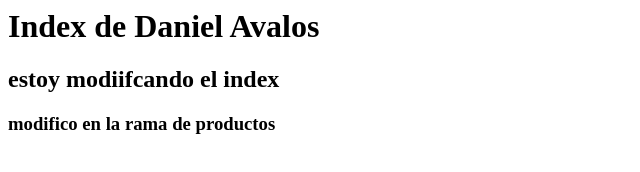
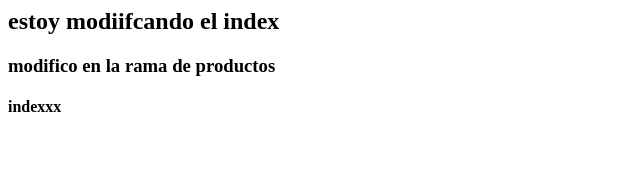
Before and after one commit to davidAvalos12/gitFINAL, a plain HTML site: page index.html in a window 1280 px wide. Shown: the whole page, without its empty margins (0-640 px from the left). Drawn offline with Linux system fonts and the light colour scheme.

Commit message:
Modificación en index en master

```diff
--- a/index.html
+++ b/index.html
@@ -1,3 +1,3 @@
-<h1>Index de Daniel Avalos</h1>
 <h2>estoy modiifcando el index</h2>
 <h3>modifico en la rama de productos </h3>
+<h4>indexxx</h4>
```
